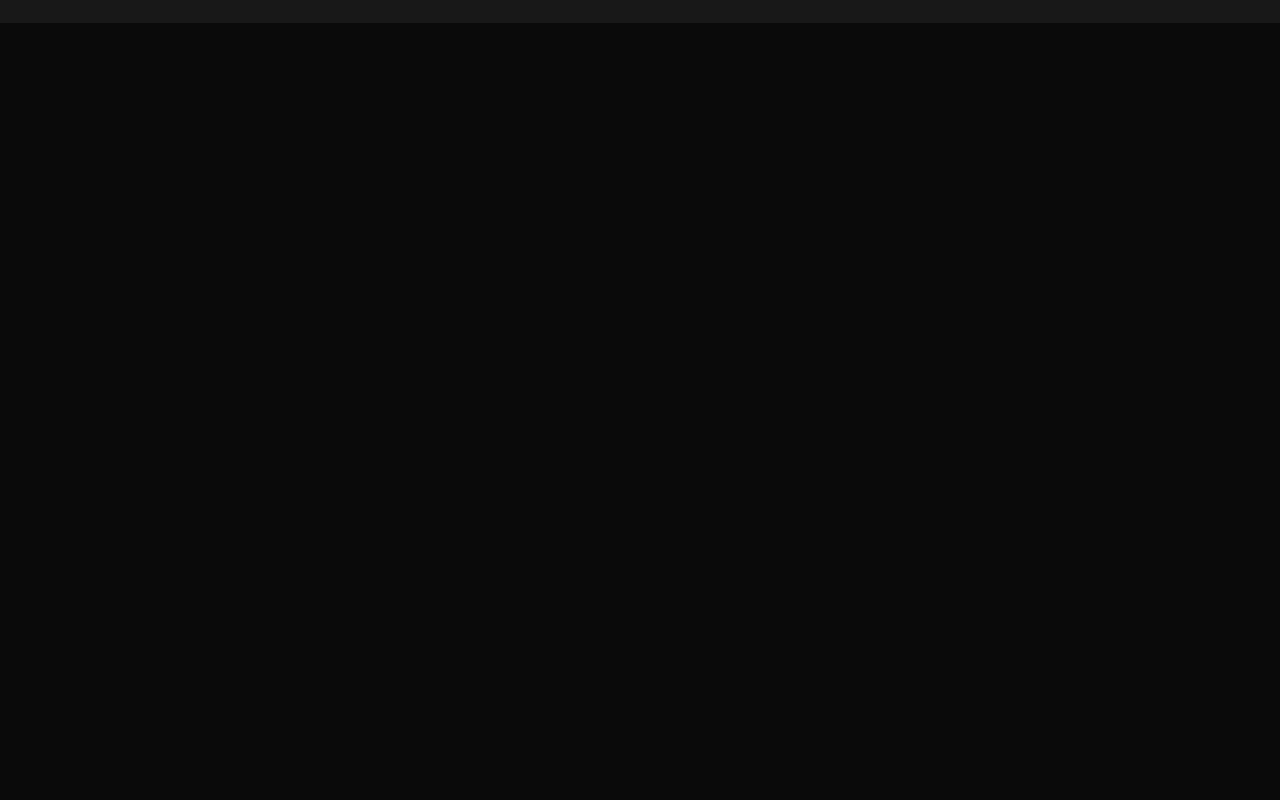
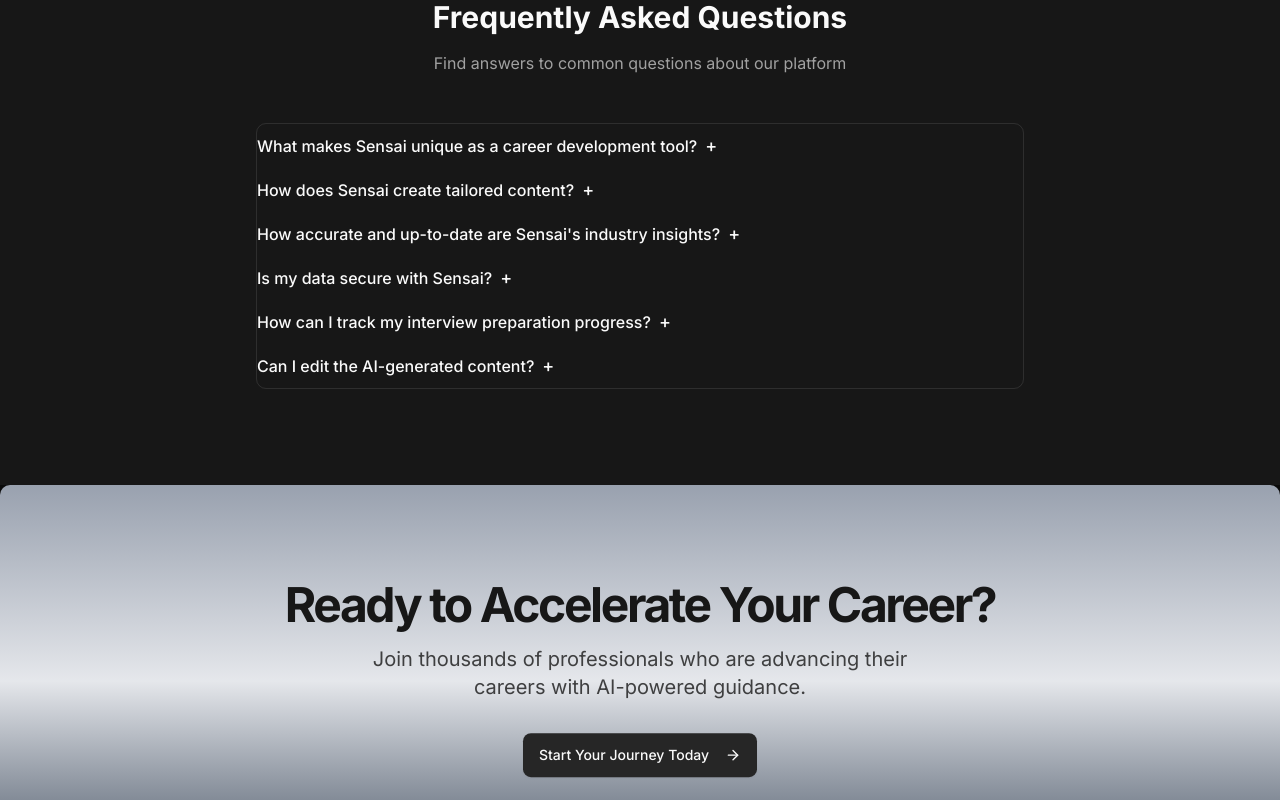
Before and after one commit to tanisha-1909/ELevatePath-, a Next.js app in the folder elevatepath/: page / in a window 1280 px wide. Shown: the part 3400-4200 px from the top of the page. Before the commit the page ends 3423 px from the top, so only its background shows below. Built offline with nearby package versions, Linux system fonts and the light colour scheme; no server answers.

Commit message:
main interface

```diff
--- a/elevatepath/app/page.jsx
+++ b/elevatepath/app/page.jsx
@@ -5,6 +5,10 @@
 import { howItWorks } from "@/data/howItWorks";
 import { testimonial } from "@/data/testimonial";
 import Image from "next/image";
+import { Accordion, AccordionContent,AccordionItem, AccordionTrigger } from "@radix-ui/react-accordion";
+import { faqs } from "@/data/faqs";
+import { ArrowRight } from "lucide-react";
+import Link from "next/link";
 
 
 export default function Home() {
@@ -124,6 +128,60 @@
           })}</div>
         </div>
       </section>
+
+      <section className="w-full py-12 md:py-24 bg-white dark:bg-neutral-900">
+  <div className="container mx-auto px-4 md:px-6">
+    <div className="text-center max-w-3xl mx-auto mb-12">
+      <h2 className="text-3xl font-bold mb-4">
+        Frequently Asked Questions
+      </h2>
+      <p className="text-muted-foreground">
+        Find answers to common questions about our platform
+      </p>
+    </div>
+
+    <div className="max-w-3xl mx-auto rounded-lg border divide-y divide-border">
+      <Accordion type="single" collapsible className="w-full">
+        {faqs.map((item, index) => (
+          <AccordionItem key={index} value={`item-${index}`} className="py-2">
+            <AccordionTrigger className="flex justify-between items-center text-left font-medium">
+              {item.question}
+              {/* Symbol changes when open/closed */}
+              <span className="ml-2 text-lg transition-transform duration-200">
+                +
+              </span>
+            </AccordionTrigger>
+            <AccordionContent className="text-muted-foreground pt-2">
+              {item.answer}
+            </AccordionContent>
+          </AccordionItem>
+        ))}
+      </Accordion>
+        </div>
+      </div>
+    </section>
+
+    <section className="w-full ">
+    <div className=" mx-auto py-24 gradient rounded-lg">
+      <div className="flex flex-col items-center justify-center space-y-4 text-center max-w-3xl mx-auto">
+        <h2 className="text-3xl font-bold tracking-tighter text-primary-foreground sm:text-4xl md:text-5xl">
+          Ready to Accelerate Your Career?
+        </h2>
+        <p className="mx-auto max-w-[600px] text-primary-foreground/80 md:text-xl">
+          Join thousands of professionals who are advancing their careers with AI-powered guidance.
+        </p>
+        <Link href="/dashboard" passHref>
+          <Button
+            size="lg"
+            variant="secondary"
+            className="h-11 mt-5 animate-bounce"
+          >
+            Start Your Journey Today <ArrowRight className="ml-2 h-4 w-4"/>
+          </Button>
+        </Link>
+      </div>
+      </div>
+    </section>
     </div>
   );
 }
```
